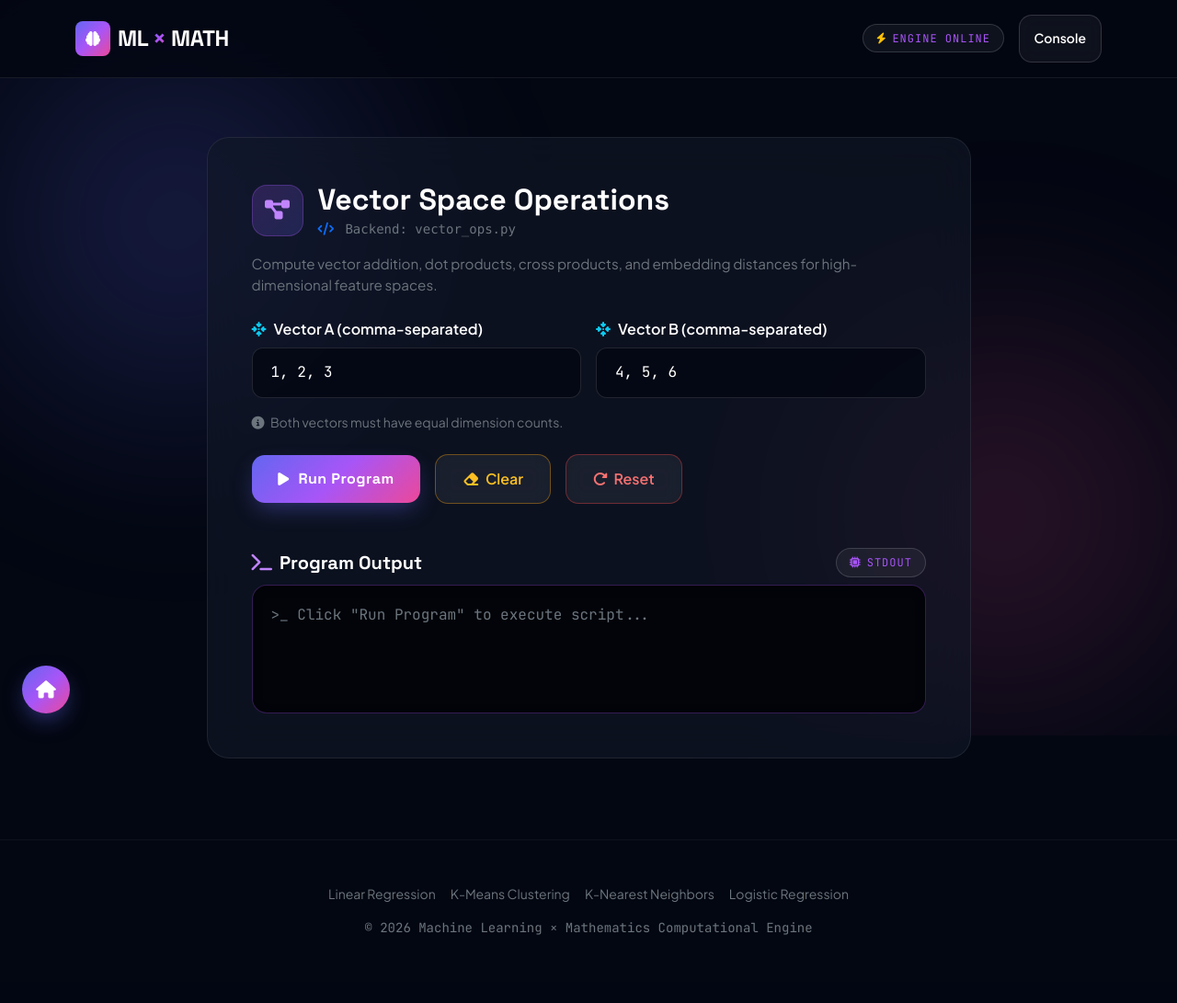
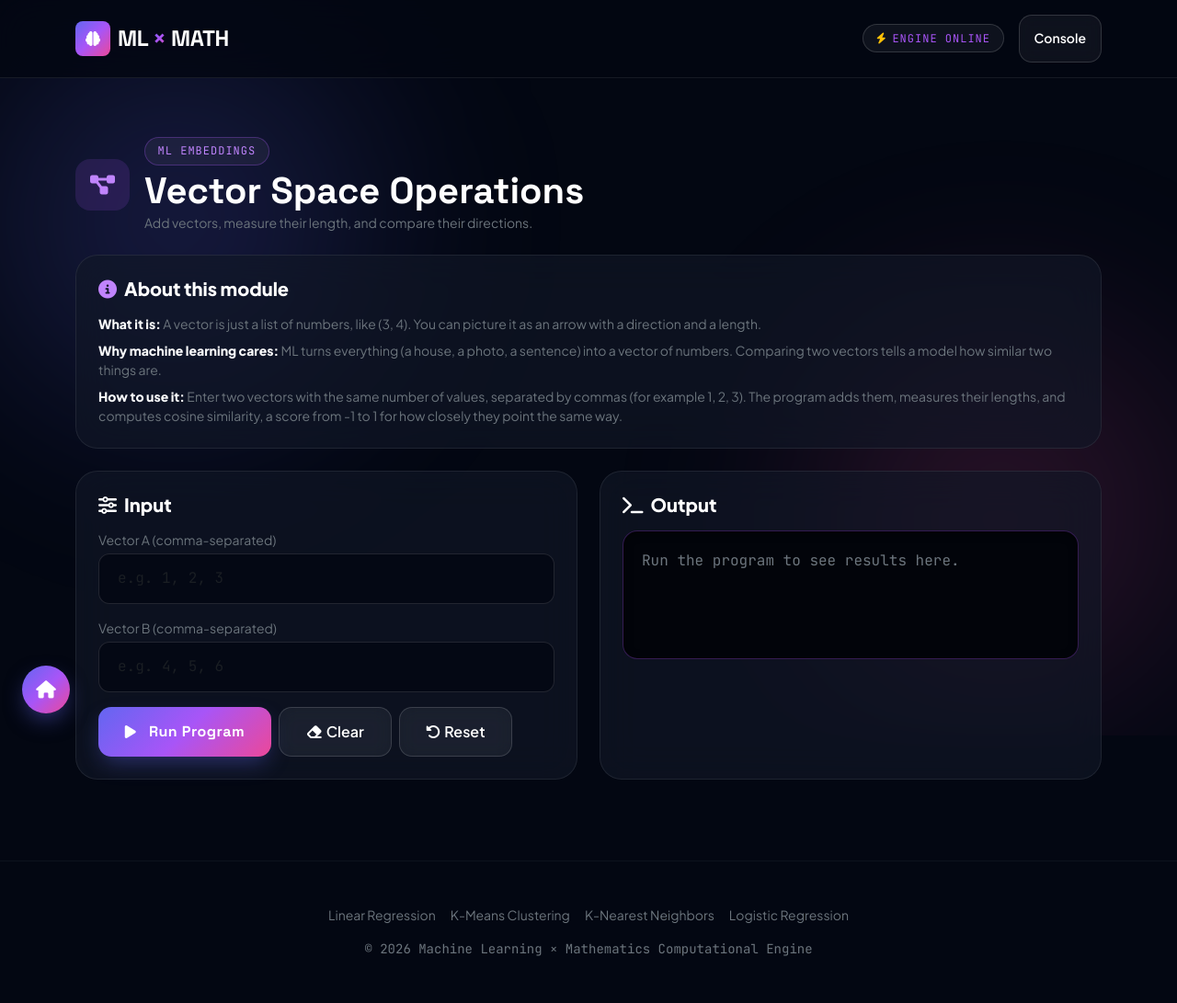
Before and after one commit to Anamolsnwr/ML_MATH_LAB, a Flask app: page /vector in a window 1280 px wide. Shown: the whole page at 92% size. Before the commit the page ends 1017 px from the top, so only its background shows below. Run offline with Flask 3, Linux system fonts and the light colour scheme.

Commit message:
adding explanation feature of  vector module

```diff
--- a/templates/vector.html
+++ b/templates/vector.html
@@ -1,75 +1,137 @@
 {% extends 'base.html' %}
+{% block title %}Vector Operations — ML × MATH{% endblock %}
 
 {% block content %}
-<div class="row justify-content-center py-4">
-  <div class="col-lg-9">
-    <div class="fusion-node p-4 p-md-5">
+<section class="py-4">
+  <div class="d-flex align-items-center gap-3 mb-4">
+    <div class="p-3 rounded-4" style="background: rgba(168, 85, 247, 0.15); color: #C084FC;">
+      <i class="fa-solid fa-diagram-project fa-xl"></i>
+    </div>
+    <div>
+      <span class="fusion-badge" style="color: #C084FC; border-color: rgba(168, 85, 247, 0.3);">ML EMBEDDINGS</span>
+      <h1 class="fw-bold text-white mb-0 mt-1" style="font-family: var(--font-display);">Vector Space Operations</h1>
+      <p class="text-secondary small mb-0">Add vectors, measure their length, and compare their directions.</p>
+    </div>
+  </div>
 
-      <!-- Title Block with Icon -->
-      <div class="d-flex align-items-center gap-3 mb-3">
-        <div class="p-3 rounded-4 d-flex align-items-center justify-content-center"
-             style="background: linear-gradient(135deg, rgba(168, 85, 247, 0.2), rgba(99, 102, 241, 0.2)); color: #C084FC; width: 56px; height: 56px; border: 1px solid rgba(168, 85, 247, 0.3);">
-          <i class="fa-solid fa-diagram-project fa-xl"></i>
+  <div class="fusion-node p-4 mb-4">
+    <h5 class="fw-bold text-white mb-3"><i class="fa-solid fa-circle-info me-2" style="color:#C084FC;"></i>About this module</h5>
+    <p class="text-secondary small mb-2"><strong class="text-light">What it is:</strong> A vector is just a list of numbers, like (3, 4). You can picture it as an arrow with a direction and a length.</p>
+    <p class="text-secondary small mb-2"><strong class="text-light">Why machine learning cares:</strong> ML turns everything (a house, a photo, a sentence) into a vector of numbers. Comparing two vectors tells a model how similar two things are.</p>
+    <p class="text-secondary small mb-0"><strong class="text-light">How to use it:</strong> Enter two vectors with the same number of values, separated by commas (for example 1, 2, 3). The program adds them, measures their lengths, and computes cosine similarity, a score from -1 to 1 for how closely they point the same way.</p>
+  </div>
+
+  <div class="row g-4">
+    <div class="col-lg-6">
+      <div class="fusion-node p-4 h-100">
+        <h5 class="fw-bold text-white mb-3"><i class="fa-solid fa-sliders me-2"></i>Input</h5>
+        <div class="mb-3">
+          <label class="text-secondary small mb-1 d-block">Vector A (comma-separated)</label>
+          <input type="text" class="form-control fusion-input" id="vecA" placeholder="e.g. 1, 2, 3">
         </div>
-        <div>
-          <h2 class="fw-bold text-white mb-0" style="font-family: var(--font-display);">Vector Space Operations</h2>
-          <span class="text-secondary small font-monospace"><i class="fa-solid fa-code me-1 text-primary"></i> Backend: vector_ops.py</span>
+        <div class="mb-3">
+          <label class="text-secondary small mb-1 d-block">Vector B (comma-separated)</label>
+          <input type="text" class="form-control fusion-input" id="vecB" placeholder="e.g. 4, 5, 6">
+        </div>
+        <div class="d-flex flex-wrap gap-2 mt-3">
+          <button class="btn btn-fusion" id="runBtn"><i class="fa-solid fa-play me-1"></i>Run Program</button>
+          <button class="btn btn-fusion-secondary" id="clearBtn"><i class="fa-solid fa-eraser me-1"></i>Clear</button>
+          <button class="btn btn-fusion-secondary" id="resetBtn"><i class="fa-solid fa-rotate-left me-1"></i>Reset</button>
         </div>
       </div>
+    </div>
 
-      <!-- Description -->
-      <p class="text-secondary mb-4" style="font-size: 0.95rem;">
-        Compute vector addition, dot products, cross products, and embedding distances for high-dimensional feature spaces.
-      </p>
-
-      <!-- Input Form -->
-      <form id="vector-form" class="mb-4">
-        <div class="row g-3 mb-3">
-          <div class="col-md-6">
-            <label for="vector-a" class="form-label text-white fw-semibold mb-2">
-              <i class="fa-solid fa-arrows-to-dot me-2 text-info"></i>Vector A (comma-separated)
-            </label>
-            <input type="text" id="vector-a" class="form-control fusion-input" value="1, 2, 3" placeholder="e.g. 1, 2, 3">
-          </div>
-          <div class="col-md-6">
-            <label for="vector-b" class="form-label text-white fw-semibold mb-2">
-              <i class="fa-solid fa-arrows-to-dot me-2 text-info"></i>Vector B (comma-separated)
-            </label>
-            <input type="text" id="vector-b" class="form-control fusion-input" value="4, 5, 6" placeholder="e.g. 4, 5, 6">
-          </div>
+    <div class="col-lg-6">
+      <div class="fusion-node p-4 h-100">
+        <h5 class="fw-bold text-white mb-3"><i class="fa-solid fa-terminal me-2"></i>Output</h5>
+        <div id="outputBox" class="output-box">
+          <p class="text-secondary mb-0">Run the program to see results here.</p>
         </div>
-        <div class="form-text text-secondary mb-3 small">
-          <i class="fa-solid fa-circle-info me-1"></i> Both vectors must have equal dimension counts.
+        <div id="explanationBox" class="mt-3 p-3 rounded-3 d-none" style="background: rgba(168,85,247,0.1); border: 1px solid rgba(168,85,247,0.3);">
+          <div class="small fw-bold mb-1" style="color:#C084FC;"><i class="fa-solid fa-lightbulb me-1"></i>What this means</div>
+          <div id="explanationText" class="small text-light"></div>
         </div>
-
-        <!-- Action Buttons -->
-        <div class="d-flex flex-wrap align-items-center gap-3 mt-4">
-          <button type="submit" class="btn btn-fusion">
-            <i class="fa-solid fa-play"></i> Run Program
-          </button>
-          <button type="button" id="clear-btn" class="btn btn-fusion-secondary" style="border-color: rgba(245, 158, 11, 0.4); color: #FBBF24 !important;">
-            <i class="fa-solid fa-eraser me-1"></i> Clear
-          </button>
-          <button type="reset" class="btn btn-fusion-secondary" style="border-color: rgba(239, 68, 68, 0.4); color: #F87171 !important;">
-            <i class="fa-solid fa-rotate-right me-1"></i> Reset
-          </button>
-        </div>
-      </form>
-
-      <!-- Terminal Output Header -->
-      <div class="d-flex align-items-center justify-content-between mb-2 mt-5">
-        <h5 class="fw-bold text-white mb-0" style="font-family: var(--font-display);">
-          <i class="fa-solid fa-terminal me-2" style="color: #C084FC;"></i>Program Output
-        </h5>
-        <span class="fusion-badge"><i class="fa-solid fa-microchip"></i> STDOUT</span>
       </div>
-
-      <!-- Terminal Output Box -->
-      <div id="output-terminal" class="output-box">
-        <span class="text-secondary">&gt;_ Click "Run Program" to execute script...</span>
-      </div>
-
     </div>
   </div>
-</div>
+</section>
 {% endblock %}
+
+{% block extra_scripts %}
+<script>
+const PLACEHOLDER = 'Run the program to see results here.';
+
+function showToast(message, type) {
+  const toast = document.createElement('div');
+  toast.textContent = message;
+  toast.style.cssText = `position:fixed;bottom:20px;right:20px;z-index:2000;padding:12px 20px;
+    border-radius:10px;color:#fff;font-size:.9rem;font-weight:500;
+    background:${type === 'error' ? '#DC2626' : '#059669'};box-shadow:0 10px 30px rgba(0,0,0,.4);`;
+  document.body.appendChild(toast);
+  setTimeout(() => toast.remove(), 3000);
+}
+
+function setOutput(text) {
+  const box = document.getElementById('outputBox');
+  box.innerHTML = '';
+  const pre = document.createElement('pre');
+  pre.className = 'mb-0';
+  pre.style.cssText = 'color:#38BDF8;font-family:var(--font-mono);white-space:pre-wrap;';
+  pre.textContent = text;
+  box.appendChild(pre);
+}
+
+function showExplanation(text) {
+  document.getElementById('explanationText').textContent = text;
+  document.getElementById('explanationBox').classList.remove('d-none');
+}
+
+function hideExplanation() {
+  document.getElementById('explanationText').textContent = '';
+  document.getElementById('explanationBox').classList.add('d-none');
+}
+
+function clearOutput() {
+  document.getElementById('outputBox').innerHTML = '<p class="text-secondary mb-0">' + PLACEHOLDER + '</p>';
+  hideExplanation();
+}
+
+function resetAll() {
+  document.getElementById('vecA').value = '';
+  document.getElementById('vecB').value = '';
+  clearOutput();
+}
+
+async function runVector() {
+  const vectorA = document.getElementById('vecA').value.trim();
+  const vectorB = document.getElementById('vecB').value.trim();
+  if (!vectorA || !vectorB) return showToast('Please enter both vectors.', 'error');
+
+  setOutput('Running…');
+  hideExplanation();
+
+  try {
+    const res = await fetch('/api/vector', {
+      method: 'POST',
+      headers: {'Content-Type': 'application/json'},
+      body: JSON.stringify({vector_a: vectorA, vector_b: vectorB})
+    });
+    const data = await res.json();
+    if (data.status !== 'success') {
+      setOutput(data.message);
+      return showToast(data.message, 'error');
+    }
+    setOutput(data.output);
+    showExplanation(data.explanation);
+    showToast('Program executed successfully.', 'success');
+  } catch (e) {
+    setOutput('Could not reach the backend.');
+    showToast('Could not reach the backend.', 'error');
+  }
+}
+
+document.getElementById('runBtn').addEventListener('click', runVector);
+document.getElementById('clearBtn').addEventListener('click', clearOutput);
+document.getElementById('resetBtn').addEventListener('click', resetAll);
+</script>
+{% endblock %}
```
